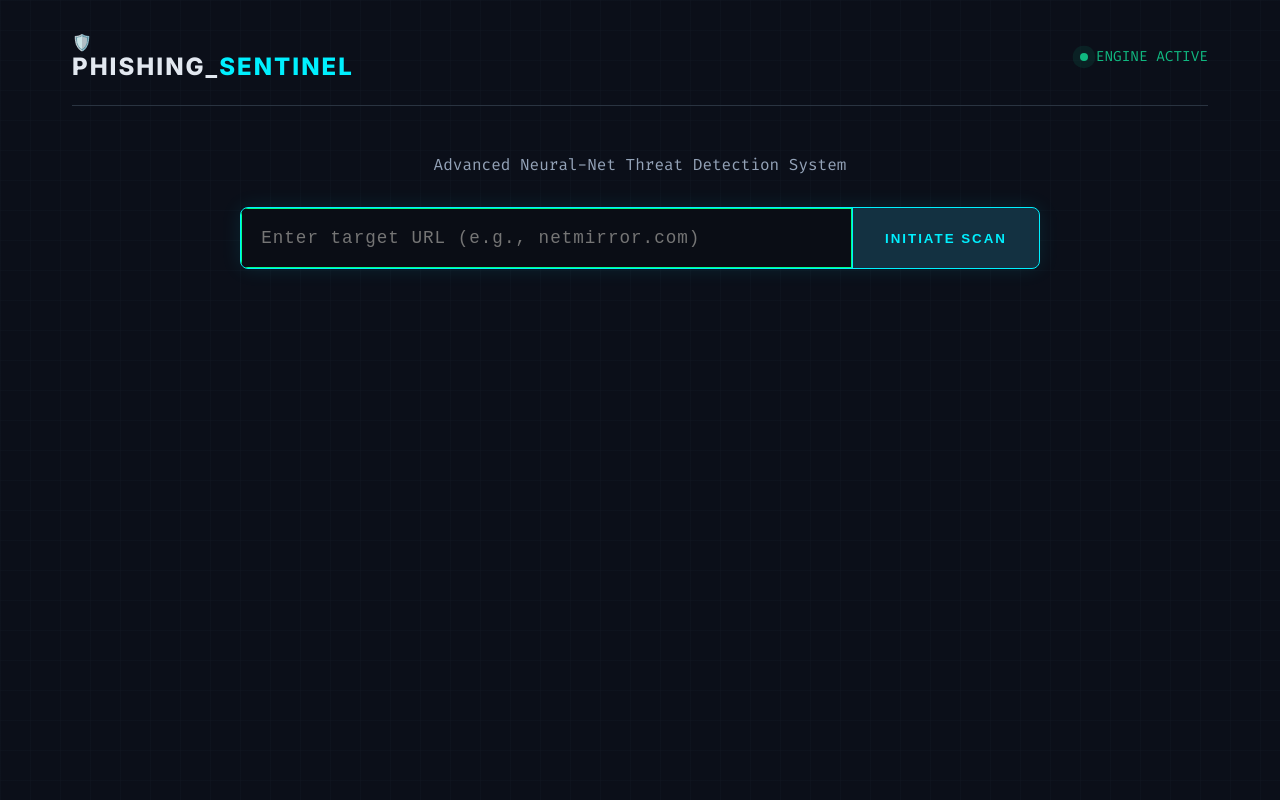
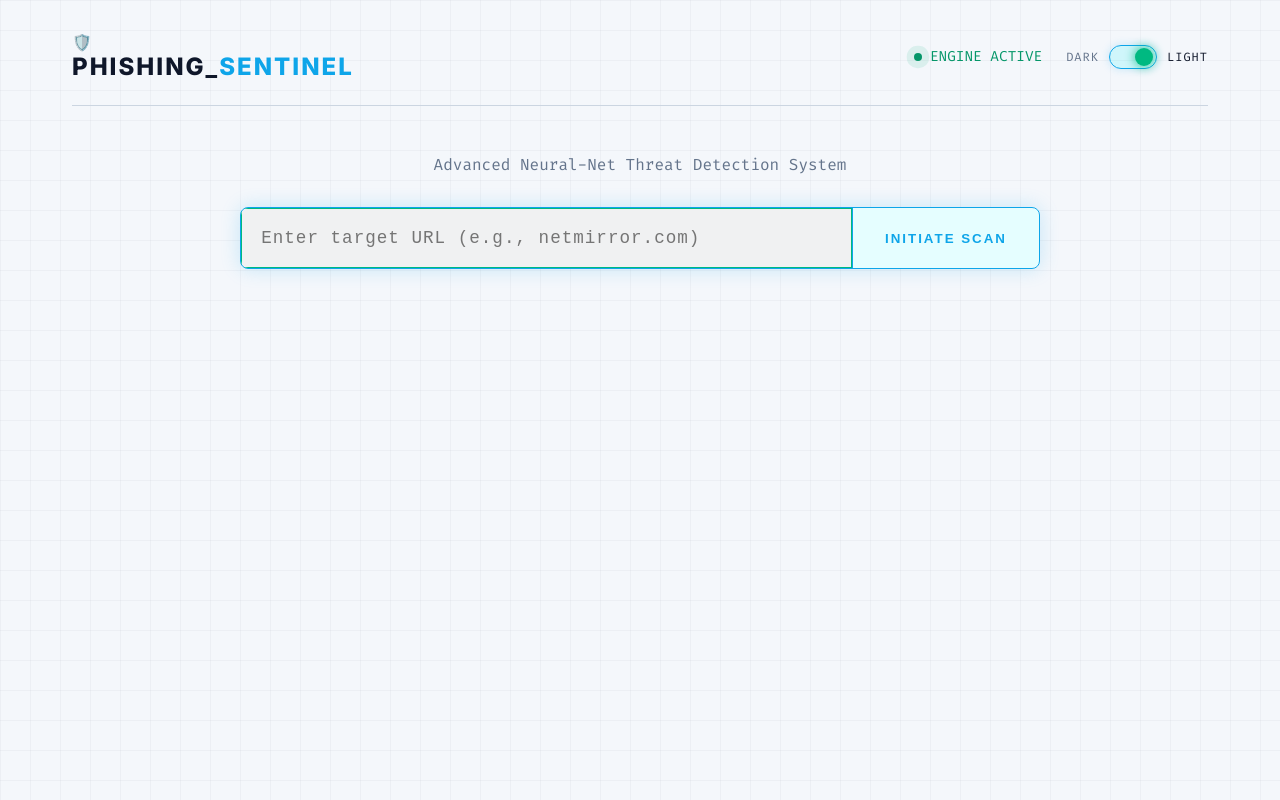
Before and after one commit to premkarna/phishing-detection, a FastAPI app: page / in a window 1280 px wide. Run offline with FastAPI, Linux system fonts and the light colour scheme.

Commit message:
Add toggle switch functionality

```diff
--- a/static/index.html
+++ b/static/index.html
@@ -7,7 +7,7 @@
     <link href="https://fonts.googleapis.com/css2?family=Fira+Code:wght@400;500&family=Inter:wght@400;600;800&display=swap" rel="stylesheet">
     <link rel="stylesheet" href="style.css">
 </head>
-<body>
+<body data-theme="dark">
     <div class="cyber-grid-bg"></div>
 
     <div class="container">
@@ -16,8 +16,18 @@
                 <span class="icon">🛡️</span>
                 <h1>PHISHING_<span>SENTINEL</span></h1>
             </div>
-            <div class="status-badge">
-                <span class="dot pulse"></span> ENGINE ACTIVE
+            <div class="header-actions">
+                <div class="status-badge">
+                    <span class="dot pulse"></span> ENGINE ACTIVE
+                </div>
+                <div class="theme-toggle" role="group" aria-label="Theme toggle">
+                    <span class="theme-label dark-label">DARK</span>
+                    <label class="toggle-switch">
+                        <input type="checkbox" id="theme-toggle" aria-label="Toggle light mode">
+                        <span class="toggle-slider"></span>
+                    </label>
+                    <span class="theme-label light-label">LIGHT</span>
+                </div>
             </div>
         </header>
 
--- a/static/script.js
+++ b/static/script.js
@@ -105,7 +105,9 @@ document.addEventListener("DOMContentLoaded", function() {
     const img = document.getElementById("res-preview");
     const modalImg = document.getElementById("zoomedImage");
     const closeBtn = document.getElementsByClassName("close-modal")[0];
+    const themeToggle = document.getElementById("theme-toggle");
 
+    if (modal && img && modalImg && closeBtn) {
         // Click on image to open modal
         img.onclick = function() {
             // Prevent zooming if the image is still the loading spinner
@@ -125,6 +127,26 @@ document.addEventListener("DOMContentLoaded", function() {
             if (event.target !== modalImg) {
                 modal.style.display = "none";
             }
+        }
+    }
+
+    if (themeToggle) {
+        const storedTheme = localStorage.getItem("sentinel-theme");
+        const prefersLight = window.matchMedia && window.matchMedia("(prefers-color-scheme: light)").matches;
+        const initialTheme = storedTheme || (prefersLight ? "light" : "dark");
+
+        const setTheme = (theme) => {
+            document.body.setAttribute("data-theme", theme);
+            themeToggle.checked = theme === "light";
+        };
+
+        setTheme(initialTheme);
+
+        themeToggle.addEventListener("change", () => {
+            const nextTheme = themeToggle.checked ? "light" : "dark";
+            setTheme(nextTheme);
+            localStorage.setItem("sentinel-theme", nextTheme);
+        });
     }
 });
 
@@ -151,7 +173,7 @@ function typeWriter(elementId, text, speed = 25) {
             // Add bullet symbol and prepare list item
             const listItem = document.createElement("p");
             listItem.style.marginBottom = "8px"; // Spacing
-            listItem.innerHTML = "<span style='color:#00ff88; font-weight:bold;'>»</span> "; // Bullet symbol
+            listItem.innerHTML = "<span class='ai-bullet'>»</span> "; // Bullet symbol
             element.appendChild(listItem);
 
             let charIndex = 0;
--- a/static/style.css
+++ b/static/style.css
@@ -1,16 +1,56 @@
 :root {
     --bg-main: #0b0f19;
     --bg-card: #151b2b;
+    --bg-card-glass: rgba(16, 20, 30, 0.7);
     --border-color: #2a3441;
+    --border-strong: #333;
     --text-main: #e2e8f0;
     --text-muted: #94a3b8;
     --accent-cyan: #00f0ff;
+    --accent-green: #00ff88;
     --safe-green: #10b981;
     --warn-yellow: #f59e0b;
     --crit-red: #ef4444;
+    --grid-line-color: rgba(42, 52, 65, 0.3);
+    --row-divider: rgba(255, 255, 255, 0.05);
+    --terminal-text: #a5d6ff;
+    --modal-bg: rgba(0, 0, 0, 0.85);
+    --overlay-bg: rgba(10, 15, 25, 0.95);
+    --button-hover-text: #000;
+    --shadow-accent: rgba(0, 240, 255, 0.1);
+    --input-bg: rgba(0, 0, 0, 0.35);
+    --scrollbar-track: #0b101a;
+    --scrollbar-thumb: rgba(0, 255, 136, 0.5);
+    --scrollbar-thumb-hover: rgba(0, 255, 136, 1);
 }
 
 * { margin: 0; padding: 0; box-sizing: border-box; }
+
+body[data-theme="light"] {
+    --bg-main: #f4f7fb;
+    --bg-card: #ffffff;
+    --bg-card-glass: rgba(255, 255, 255, 0.85);
+    --border-color: #cbd5e1;
+    --border-strong: #94a3b8;
+    --text-main: #0f172a;
+    --text-muted: #64748b;
+    --accent-cyan: #0ea5e9;
+    --accent-green: #00b981;
+    --safe-green: #059669;
+    --warn-yellow: #d97706;
+    --crit-red: #dc2626;
+    --grid-line-color: rgba(15, 23, 42, 0.08);
+    --row-divider: rgba(15, 23, 42, 0.08);
+    --terminal-text: #0f4c81;
+    --modal-bg: rgba(15, 23, 42, 0.55);
+    --overlay-bg: rgba(244, 247, 251, 0.92);
+    --button-hover-text: #001018;
+    --shadow-accent: rgba(14, 165, 233, 0.2);
+    --input-bg: rgba(15, 23, 42, 0.06);
+    --scrollbar-track: #e2e8f0;
+    --scrollbar-thumb: rgba(14, 165, 233, 0.5);
+    --scrollbar-thumb-hover: rgba(14, 165, 233, 0.9);
+}
 
 body {
     background-color: var(--bg-main);
@@ -19,13 +59,14 @@ body {
     min-height: 100vh;
     position: relative;
     overflow-x: hidden;
+    transition: background-color 0.3s ease, color 0.3s ease;
 }
 
 /* Subtle Cyber Grid Background */
 .cyber-grid-bg {
     position: fixed; top: 0; left: 0; width: 100%; height: 100%; z-index: -1;
-    background-image: linear-gradient(rgba(42, 52, 65, 0.3) 1px, transparent 1px),
-                      linear-gradient(90deg, rgba(42, 52, 65, 0.3) 1px, transparent 1px);
+    background-image: linear-gradient(var(--grid-line-color) 1px, transparent 1px),
+                      linear-gradient(90deg, var(--grid-line-color) 1px, transparent 1px);
     background-size: 30px 30px;
     opacity: 0.4;
 }
@@ -33,16 +74,51 @@ body {
 .container { max-width: 1200px; margin: 0 auto; padding: 2rem; }
 
 header {
-    display: flex; justify-content: space-between; align-items: center;
+    display: flex; justify-content: space-between; align-items: center; flex-wrap: wrap; gap: 1.5rem;
     border-bottom: 1px solid var(--border-color);
     padding-bottom: 1.5rem; margin-bottom: 3rem;
 }
 
 .logo h1 { font-size: 1.5rem; letter-spacing: 2px; }
 .logo span { color: var(--accent-cyan); }
+.header-actions { display: flex; align-items: center; gap: 1.5rem; flex-wrap: wrap; justify-content: flex-end; }
 .status-badge { display: flex; align-items: center; gap: 8px; font-family: 'Fira Code', monospace; font-size: 0.9rem; color: var(--safe-green); }
 .dot { width: 8px; height: 8px; background: var(--safe-green); border-radius: 50%; }
 .pulse { box-shadow: 0 0 10px var(--safe-green); animation: pulse 2s infinite; }
+
+.theme-toggle { display: flex; align-items: center; gap: 10px; font-family: 'Fira Code', monospace; font-size: 0.75rem; letter-spacing: 1px; text-transform: uppercase; }
+.theme-label { color: var(--text-muted); transition: color 0.3s ease; }
+body[data-theme="dark"] .theme-label.dark-label { color: var(--text-main); }
+body[data-theme="light"] .theme-label.light-label { color: var(--text-main); }
+.toggle-switch { position: relative; display: inline-flex; align-items: center; width: 48px; height: 24px; }
+.toggle-switch input { opacity: 0; width: 0; height: 0; }
+.toggle-slider {
+    position: absolute; inset: 0;
+    border-radius: 999px;
+    background: rgba(0, 0, 0, 0.25);
+    border: 1px solid var(--border-color);
+    box-shadow: 0 0 10px var(--shadow-accent);
+    transition: all 0.3s ease;
+}
+.toggle-slider::before {
+    content: "";
+    position: absolute;
+    height: 18px; width: 18px;
+    left: 3px; top: 2px;
+    border-radius: 50%;
+    background: var(--accent-cyan);
+    box-shadow: 0 0 10px var(--accent-cyan);
+    transition: transform 0.3s ease, background 0.3s ease;
+}
+.toggle-switch input:checked + .toggle-slider {
+    background: rgba(0, 240, 255, 0.15);
+    border-color: var(--accent-cyan);
+}
+.toggle-switch input:checked + .toggle-slider::before {
+    transform: translateX(22px);
+    background: var(--accent-green);
+    box-shadow: 0 0 12px var(--accent-green);
+}
 
 .search-section { text-align: center; margin-bottom: 3rem; }
 .subtitle { color: var(--text-muted); font-family: 'Fira Code', monospace; margin-bottom: 2rem; }
@@ -50,12 +126,12 @@ header {
 .search-box {
     display: flex; max-width: 800px; margin: 0 auto;
     background: var(--bg-card); border: 1px solid var(--accent-cyan);
-    border-radius: 8px; overflow: hidden; box-shadow: 0 0 20px rgba(0, 240, 255, 0.1);
+    border-radius: 8px; overflow: hidden; box-shadow: 0 0 20px var(--shadow-accent);
 }
 
 .search-box input {
     flex: 1; background: transparent; border: none; padding: 1.2rem;
-    color: white; font-size: 1.1rem; font-family: 'Fira Code', monospace; outline: none;
+    color: var(--text-main); font-size: 1.1rem; font-family: 'Fira Code', monospace; outline: none;
 }
 
 .search-box button {
@@ -142,9 +219,9 @@ header {
 
 /* Hacker-style input bar */
 input[type="text"] {
-    background-color: rgba(0, 0, 0, 0.5) !important;
-    border: 1px solid #00ff88 !important;
-    color: #00ff88 !important;
+    background-color: var(--input-bg) !important;
+    border: 1px solid var(--accent-green) !important;
+    color: var(--accent-green) !important;
     font-family: 'Courier New', Courier, monospace;
     letter-spacing: 1px;
 }
@@ -221,16 +298,16 @@ input[type="text"]:focus {
     width: 8px;
 }
 ::-webkit-scrollbar-track {
-    background: #0b101a;
+    background: var(--scrollbar-track);
     border-radius: 10px;
 }
 ::-webkit-scrollbar-thumb {
-    background: rgba(0, 255, 136, 0.5);
+    background: var(--scrollbar-thumb);
     border-radius: 10px;
 }
 ::-webkit-scrollbar-thumb:hover {
-    background: rgba(0, 255, 136, 1);
-    box-shadow: 0 0 10px #00ff88;
+    background: var(--scrollbar-thumb-hover);
+    box-shadow: 0 0 10px var(--accent-green);
 }
 
 /* --- Level 2: Staggered Revelation (Entrance Animation) --- */
```
Also changed, not shown: other parts of static/style.css (+18 -17 lines). Lines whose indentation alone changed are shown as unchanged.
